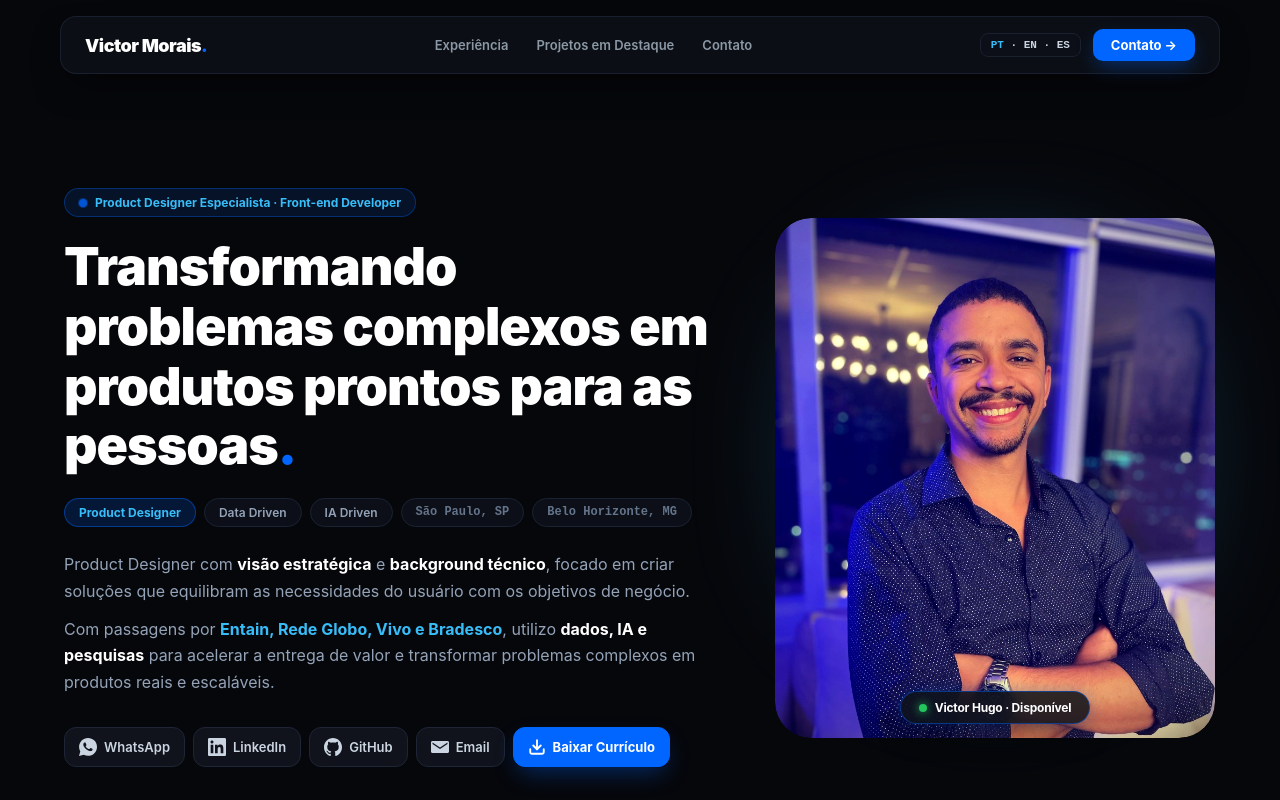
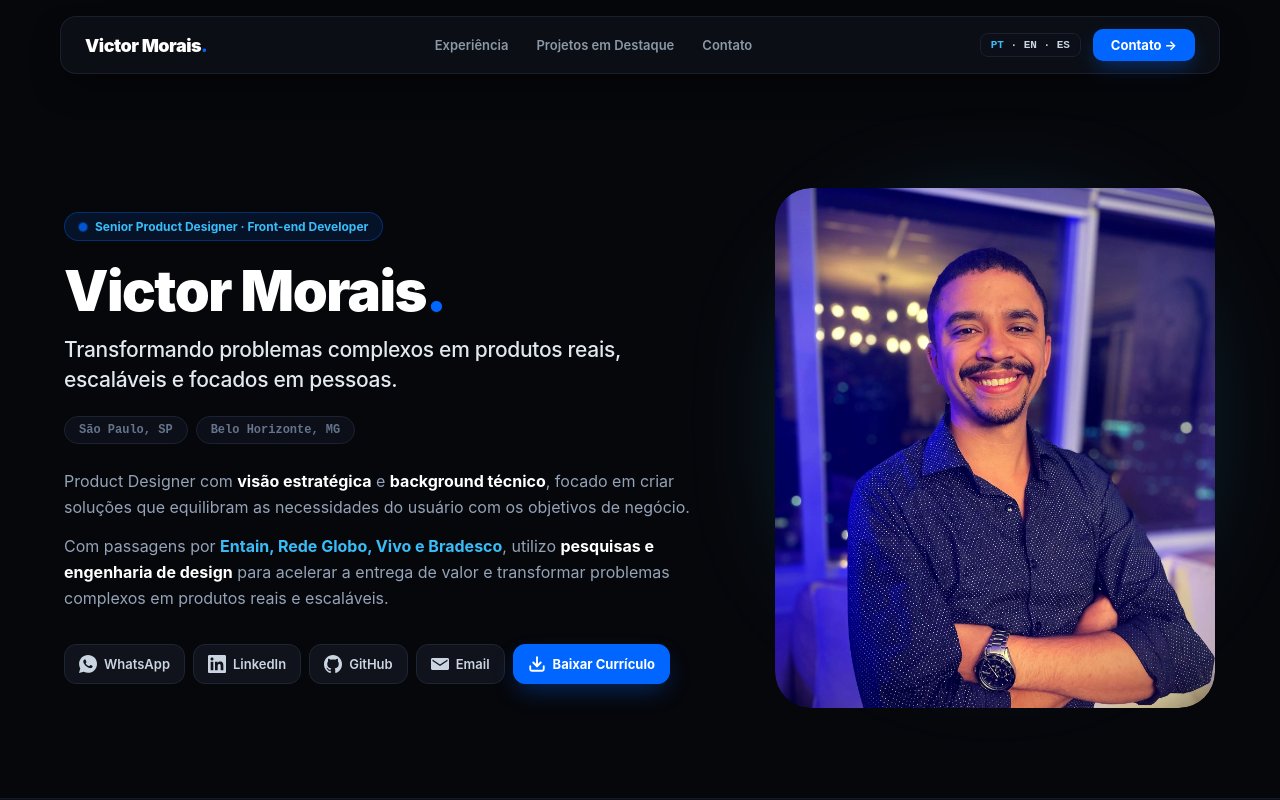
Before and after one commit to dwolfx/portfolio, a React (Vite) app: page /v2 in a window 1280 px wide. Shown: the top 800 px of the page. Built offline with nearby package versions, Linux system fonts and the light colour scheme.

Commit message:
fix(v2): refine hero typography hierarchy, remove generic AI chips and photo badge

```diff
--- a/src/pages/PortfolioV2.css
+++ b/src/pages/PortfolioV2.css
@@ -157,23 +157,39 @@
   50% { opacity: 0.5; transform: scale(1.3); }
 }
 
-.v2-headline {
-  font-size: 34px;
+.v2-name {
+  font-size: 38px;
   font-weight: 900;
   color: #FFFFFF;
-  line-height: 1.15;
-  letter-spacing: -1px;
-  margin-bottom: 22px;
+  line-height: 1.1;
+  letter-spacing: -1.5px;
+  margin-bottom: 12px;
 }
 
 @media (min-width: 768px) {
-  .v2-headline {
-    font-size: 52px;
+  .v2-name {
+    font-size: 56px;
   }
 }
 
-.v2-headline span {
+.v2-name span {
   color: #0066FF;
+}
+
+.v2-tagline {
+  font-size: 18px;
+  font-weight: 500;
+  color: #E2E8F0;
+  line-height: 1.45;
+  letter-spacing: -0.3px;
+  margin-bottom: 20px;
+  max-width: 620px;
+}
+
+@media (min-width: 768px) {
+  .v2-tagline {
+    font-size: 21px;
+  }
 }
 
 .v2-chips {
@@ -353,43 +369,6 @@
 .v2-photo-card:hover .v2-photo-img {
   transform: scale(1.04);
   filter: contrast(1.1) brightness(1.06);
-}
-
-.v2-photo-badge {
-  position: relative;
-  z-index: 2;
-  margin-bottom: 14px;
-  padding: 8px 18px;
-  background: rgba(14, 18, 27, 0.85);
-  border: 1px solid rgba(0, 102, 255, 0.45);
-  backdrop-filter: blur(12px);
-  -webkit-backdrop-filter: blur(12px);
-  border-radius: 999px;
-  display: inline-flex;
-  align-items: center;
-  gap: 8px;
-  box-shadow: 0 12px 28px -6px rgba(0, 0, 0, 0.6), 0 0 16px rgba(0, 102, 255, 0.25);
-  transition: all 0.3s ease;
-}
-
-.v2-photo-card:hover .v2-photo-badge {
-  border-color: rgba(56, 189, 248, 0.7);
-  box-shadow: 0 16px 32px -6px rgba(0, 102, 255, 0.45);
-}
-
-.v2-photo-badge-dot {
-  width: 8px;
-  height: 8px;
-  border-radius: 999px;
-  background: #22C55E;
-  box-shadow: 0 0 10px #22C55E;
-}
-
-.v2-photo-badge-text {
-  font-size: 12px;
-  font-weight: 700;
-  color: #FFFFFF;
-  letter-spacing: -0.2px;
 }
 
 /* ─── STATEMENT ─── */
--- a/src/pages/PortfolioV2.jsx
+++ b/src/pages/PortfolioV2.jsx
@@ -157,36 +157,40 @@ const PortfolioV2 = () => {
             initial="hidden" animate="visible" variants={fadeUp} custom={0.05}
           >
             <span className="v2-ping"></span>
-            Product Designer Especialista · Front-end Developer
+            Senior Product Designer · Front-end Developer
           </motion.div>
 
           <motion.h1
-            className="v2-headline"
-            initial="hidden" animate="visible" variants={fadeUp} custom={0.12}
+            className="v2-name"
+            initial="hidden" animate="visible" variants={fadeUp} custom={0.1}
           >
-            Transformando problemas complexos em produtos prontos para as pessoas<span>.</span>
+            Victor Morais<span>.</span>
           </motion.h1>
+
+          <motion.p
+            className="v2-tagline"
+            initial="hidden" animate="visible" variants={fadeUp} custom={0.15}
+          >
+            Transformando problemas complexos em produtos reais, escaláveis e focados em pessoas.
+          </motion.p>
 
           <motion.div
             className="v2-chips"
-            initial="hidden" animate="visible" variants={fadeUp} custom={0.18}
+            initial="hidden" animate="visible" variants={fadeUp} custom={0.2}
           >
-            <span className="v2-chip primary">Product Designer</span>
-            <span className="v2-chip">Data Driven</span>
-            <span className="v2-chip">IA Driven</span>
             <span className="v2-chip mono">São Paulo, SP</span>
             <span className="v2-chip mono">Belo Horizonte, MG</span>
           </motion.div>
 
           <motion.div
             className="v2-bio"
-            initial="hidden" animate="visible" variants={fadeUp} custom={0.24}
+            initial="hidden" animate="visible" variants={fadeUp} custom={0.25}
           >
             <p>
               Product Designer com <strong>visão estratégica</strong> e <strong>background técnico</strong>, focado em criar soluções que equilibram as necessidades do usuário com os objetivos de negócio.
             </p>
             <p>
-              Com passagens por <strong className="highlight">Entain, Rede Globo, Vivo e Bradesco</strong>, utilizo <strong>dados, IA e pesquisas</strong> para acelerar a entrega de valor e transformar problemas complexos em produtos reais e escaláveis.
+              Com passagens por <strong className="highlight">Entain, Rede Globo, Vivo e Bradesco</strong>, utilizo <strong>pesquisas e engenharia de design</strong> para acelerar a entrega de valor e transformar problemas complexos em produtos reais e escaláveis.
             </p>
           </motion.div>
 
@@ -229,10 +233,6 @@ const PortfolioV2 = () => {
           <div className="v2-photo-card">
             <div className="v2-photo-img-wrapper">
               <img src={victorProfile} alt="Victor Morais" className="v2-photo-img" />
-            </div>
-            <div className="v2-photo-badge">
-              <span className="v2-photo-badge-dot"></span>
-              <span className="v2-photo-badge-text">Victor Hugo · Disponível</span>
             </div>
           </div>
         </motion.div>
```
